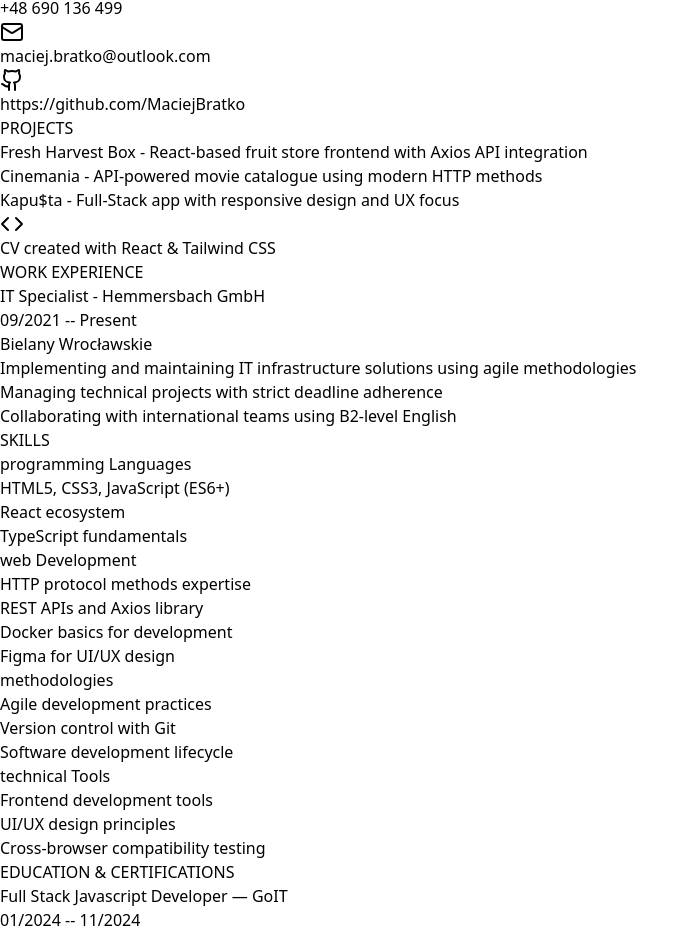
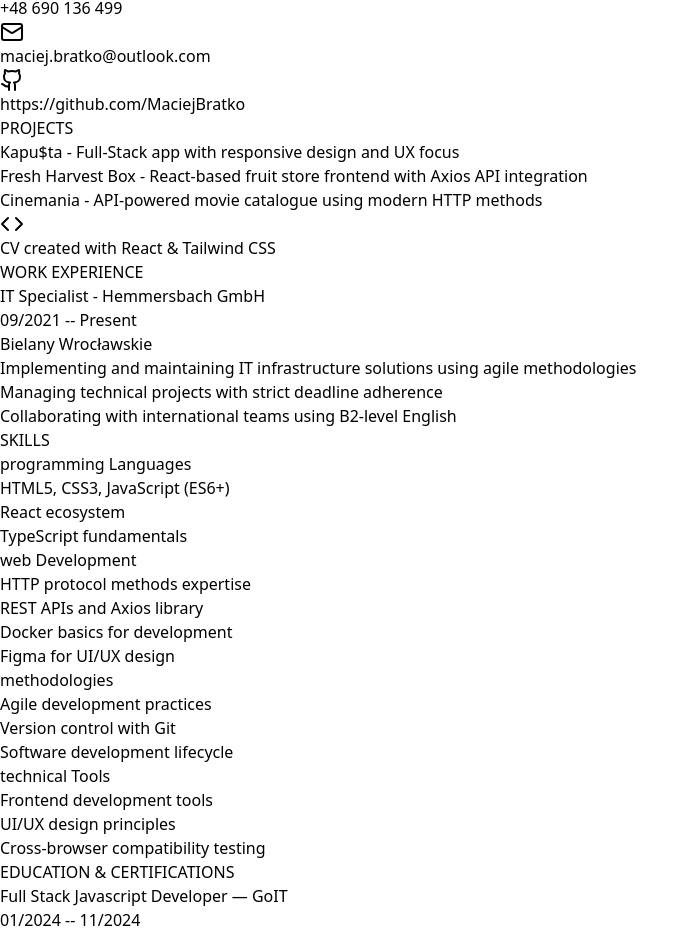
Before and after one commit to MaciejBratko/modern-cv, a React (Vite) app: page / in a window 1280 px wide. Shown: the part 1476-2412 px from the top of the page, without its empty margins (0-699 px from the left). Built offline with nearby package versions, Linux system fonts and the light colour scheme.

Commit message:
rearangement of projects

```diff
--- a/src/data/cvData.js
+++ b/src/data/cvData.js
@@ -5,32 +5,33 @@
     projects: "PROJECTS",
     workExperience: "WORK EXPERIENCE",
     skills: "SKILLS",
-    education: "EDUCATION & CERTIFICATIONS"
+    education: "EDUCATION & CERTIFICATIONS",
   },
   personalInfo: {
     name: "MACIEJ BRATKO",
     title: "Frontend Developer & IT Specialist",
-    profile: "IT specialist with strong technical background and frontend development skills. Proficient in modern web development tools and methodologies, with B2 English proficiency. Experienced in meeting project deadlines and working with HTTP-based APIs including Axios. Currently expanding Full Stack JavaScript development expertise while maintaining professional IT responsibilities.",
+    profile:
+      "IT specialist with strong technical background and frontend development skills. Proficient in modern web development tools and methodologies, with B2 English proficiency. Experienced in meeting project deadlines and working with HTTP-based APIs including Axios. Currently expanding Full Stack JavaScript development expertise while maintaining professional IT responsibilities.",
     profilePicture: null,
     contact: {
       phone: "+48 690 136 499",
       email: "maciej.bratko@outlook.com",
-      github: "https://github.com/MaciejBratko"
+      github: "https://github.com/MaciejBratko",
     },
     projects: [
       {
+        name: "Kapu$ta - Full-Stack app with responsive design and UX focus",
+        url: "https://github.com/EnChyb/FE-Kapusta-Team-Project",
+      },
+      {
         name: "Fresh Harvest Box - React-based fruit store frontend with Axios API integration",
-        url: "https://github.com/MaciejBratko/Fresh_Harvest_Box"
+        url: "https://github.com/MaciejBratko/Fresh_Harvest_Box",
       },
       {
         name: "Cinemania - API-powered movie catalogue using modern HTTP methods",
-        url: "https://github.com/RafalSz1270/Cinemania-JS"
+        url: "https://github.com/RafalSz1270/Cinemania-JS",
       },
-      {
-        name: "Kapu$ta - Full-Stack app with responsive design and UX focus",
-        url: "https://github.com/EnChyb/FE-Kapusta-Team-Project"
-      }
-    ]
+    ],
   },
   workExperience: [
     {
@@ -40,32 +41,32 @@
       responsibilities: [
         "Implementing and maintaining IT infrastructure solutions using agile methodologies",
         "Managing technical projects with strict deadline adherence",
-        "Collaborating with international teams using B2-level English"
-      ]
-    }
+        "Collaborating with international teams using B2-level English",
+      ],
+    },
   ],
   skills: {
     programmingLanguages: [
       "HTML5, CSS3, JavaScript (ES6+)",
       "React ecosystem",
-      "TypeScript fundamentals"
+      "TypeScript fundamentals",
     ],
     webDevelopment: [
       "HTTP protocol methods expertise",
       "REST APIs and Axios library",
       "Docker basics for development",
-      "Figma for UI/UX design"
+      "Figma for UI/UX design",
     ],
     methodologies: [
       "Agile development practices",
       "Version control with Git",
-      "Software development lifecycle"
+      "Software development lifecycle",
     ],
     technicalTools: [
       "Frontend development tools",
       "UI/UX design principles",
-      "Cross-browser compatibility testing"
-    ]
+      "Cross-browser compatibility testing",
+    ],
   },
   education: [
     {
@@ -75,19 +76,20 @@
         "Modern frontend development with React",
         "HTTP/REST API integration using Axios",
         "UI/UX design principles and implementation",
-        "Docker containerization basics"
-      ]
+        "Docker containerization basics",
+      ],
     },
     {
       institution: "Powiatowy Zespół Szkół nr 2 im. Wincentego Witosa",
       period: "2017 -- 2020",
-      description: "IT Technician specialization with technical certifications:",
+      description:
+        "IT Technician specialization with technical certifications:",
       certifications: [
         "EE.09 Programming, creating and administering websites and databases",
-        "EE.08 Assembly and operation of computer systems"
-      ]
-    }
-  ]
+        "EE.08 Assembly and operation of computer systems",
+      ],
+    },
+  ],
 };
 
 export default cvData;
```
